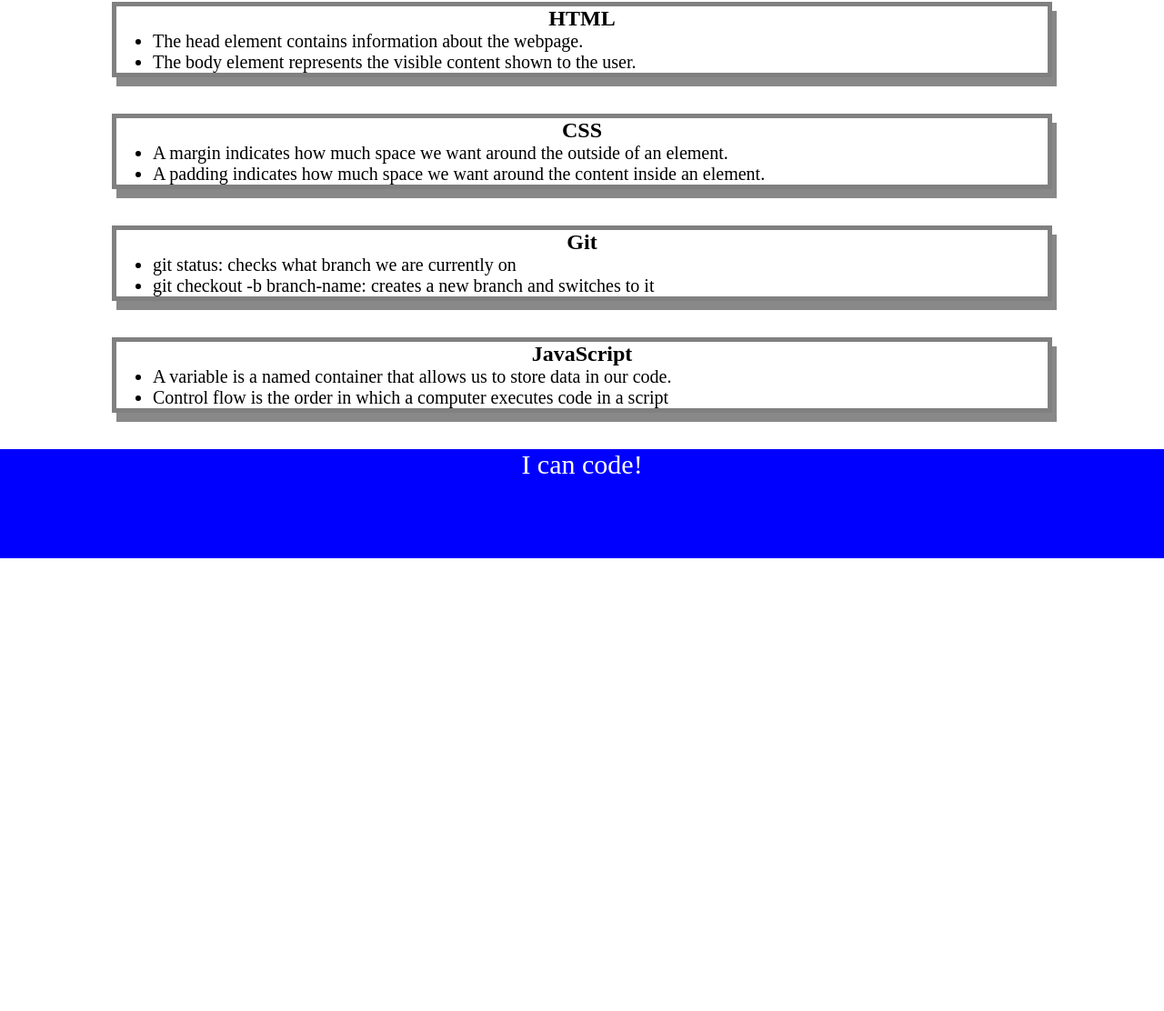
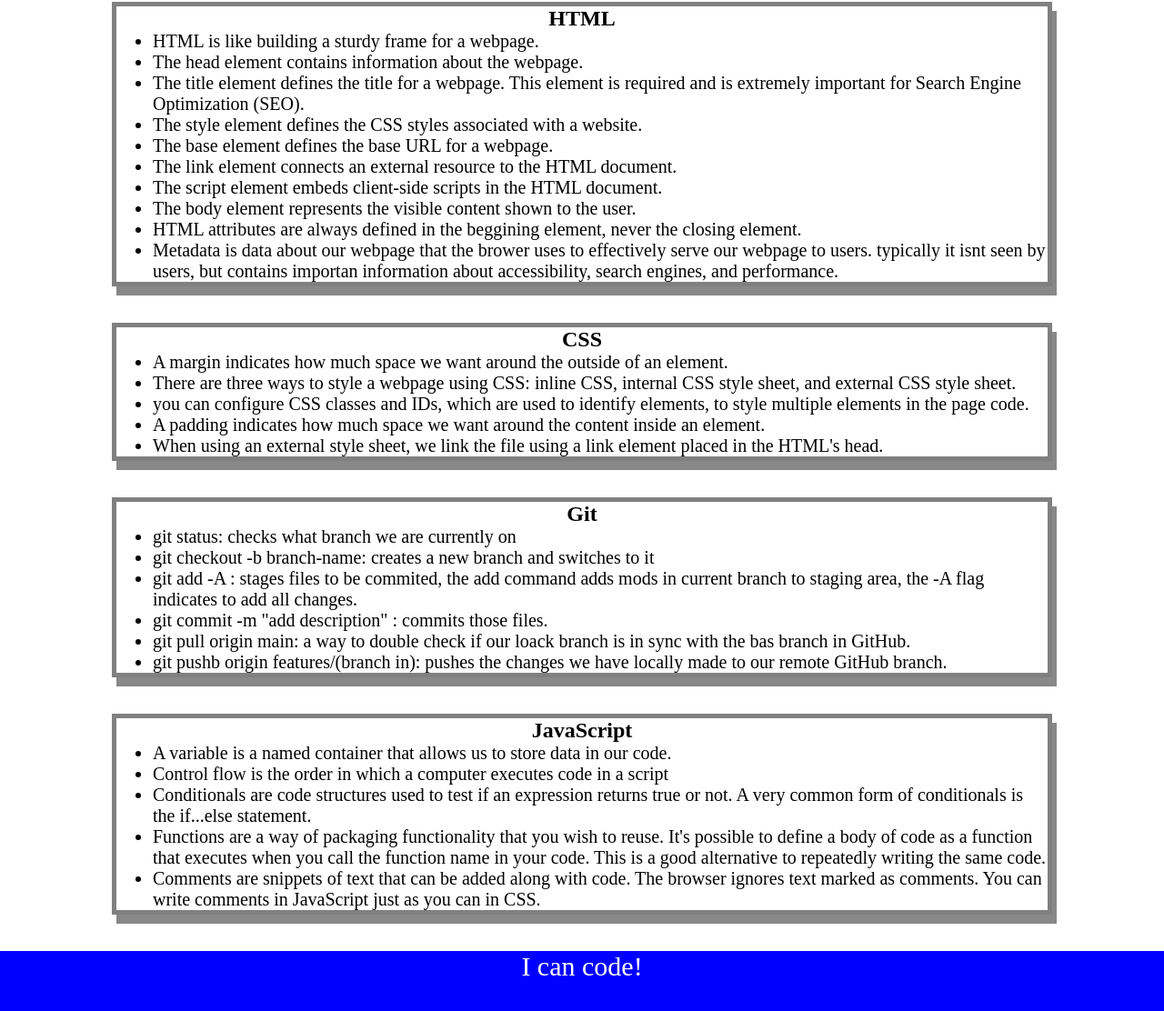
Before and after one commit to szupan0423/prework-study-guide, a plain HTML site: page index.html in a window 1280 px wide. Shown: the part 158-1270 px from the top of the page at 91% size. Before the commit the page ends 800 px from the top, so only its background shows below. Drawn offline with Linux system fonts and the light colour scheme.

Commit message:
updated project README file

```diff
--- a/index.html
+++ b/index.html
@@ -17,15 +17,26 @@
       <section class="card" id="html-section">
         <h2>HTML</h2>
         <ul>
+          <li>HTML is like building a sturdy frame for a webpage.</li>
           <li>The head element contains information about the webpage.</li>
+          <li>The title element defines the title for a webpage. This element is required and is extremely important for Search Engine Optimization (SEO).</li>
+          <li>The style element defines the CSS styles associated with a website.</li>
+          <li>The base element defines the base URL for a webpage.</li>
+          <li>The link element connects an external resource to the HTML document.</li>
+          <li>The script element embeds client-side scripts in the HTML document.</li>
           <li>The body element represents the visible content shown to the user.</li>
+          <li>HTML attributes are always defined in the beggining element, never the closing element.</li>
+          <li>Metadata is data about our webpage that the brower uses to effectively serve our webpage to users. typically it isnt seen by users, but contains importan information about accessibility, search engines, and performance.</li>
         </ul>
       </section>
       <section class="card" id="css-section">
         <h2>CSS</h2>
         <ul>
           <li>A margin indicates how much space we want around the outside of an element.</li>
+          <li>There are three ways to style a webpage using CSS: inline CSS, internal CSS style sheet, and external CSS style sheet.</li>
+          <li>you can configure CSS classes and IDs, which are used to identify elements, to style multiple elements in the page code.</li>
           <li>A padding indicates how much space we want around the content inside an element.</li>
+          <li>When using an external style sheet, we link the file using a link element placed in the HTML's head.</li>
         </ul>
       </section>
       <section class="card" id="git-section">
@@ -33,6 +44,10 @@
         <ul>
           <li>git status: checks what branch we are currently on</li>
           <li>git checkout -b branch-name: creates a new branch and switches to it</li>
+          <li>git add -A : stages files to be commited, the add command adds mods in current branch to staging area, the -A flag indicates to add all changes.</li>
+          <li>git commit -m "add description" : commits those files. </li>
+          <li>git pull origin main: a way to double check if our loack branch is in sync with the bas branch in GitHub.</li>
+          <li>git pushb origin features/(branch in): pushes the changes we have locally made to our remote GitHub branch.</li>
         </ul>
       </section>
       <section class="card" id="javascript-section">
@@ -40,6 +55,9 @@
         <ul>
           <li>A variable is a named container that allows us to store data in our code.</li>
           <li>Control flow is the order in which a computer executes code in a script</li>
+          <li>Conditionals are code structures used to test if an expression returns true or not. A very common form of conditionals is the if...else statement.</li>
+          <li>Functions are a way of packaging functionality that you wish to reuse. It's possible to define a body of code as a function that executes when you call the function name in your code. This is a good alternative to repeatedly writing the same code.</li>
+          <li>Comments are snippets of text that can be added along with code. The browser ignores text marked as comments. You can write comments in JavaScript just as you can in CSS.</li>
         </ul>
       </section>
     </main>
```
Also changed, not shown: 1 other file.
